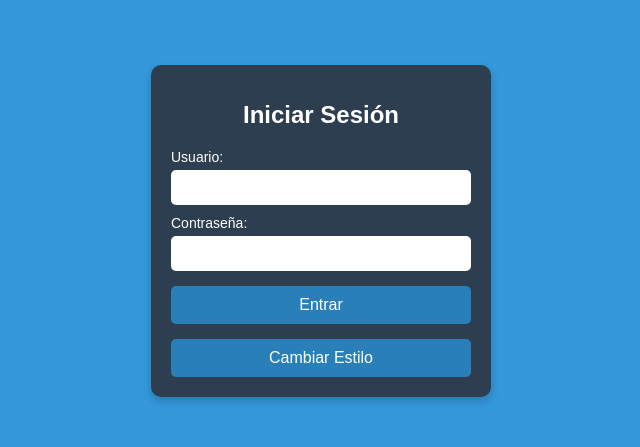
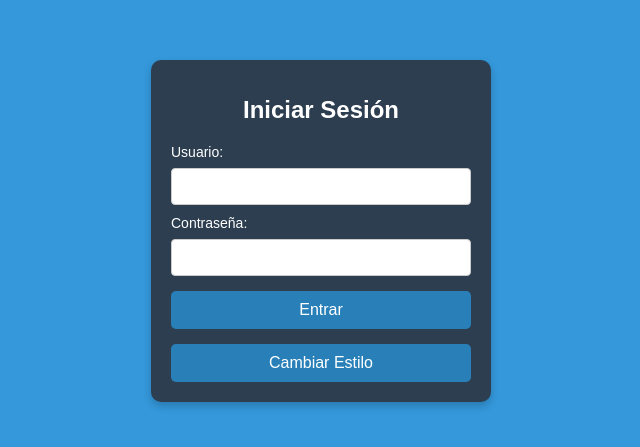
Before and after one commit to Jose-daw/actividad-04, a plain HTML site: page index.html in a window 1280 px wide. Shown: the part 169-616 px from the top of the page, without its empty margins (319-959 px from the left). Drawn offline with Linux system fonts and the light colour scheme.

Commit message:
editar login1

```diff
--- a/login1.css
+++ b/login1.css
@@ -42,9 +42,9 @@ input {
     width: 100%;
     padding: 10px;
     padding-left: 10px;
-    margin-top: 5px;
-    border: none;
-    border-radius: 5px;
+    margin-top: 8px;
+    border: 1px solid #ccc;
+    border-radius: 4px;
     background-color: var(--input-bg);
     box-sizing: border-box;
 }
```
